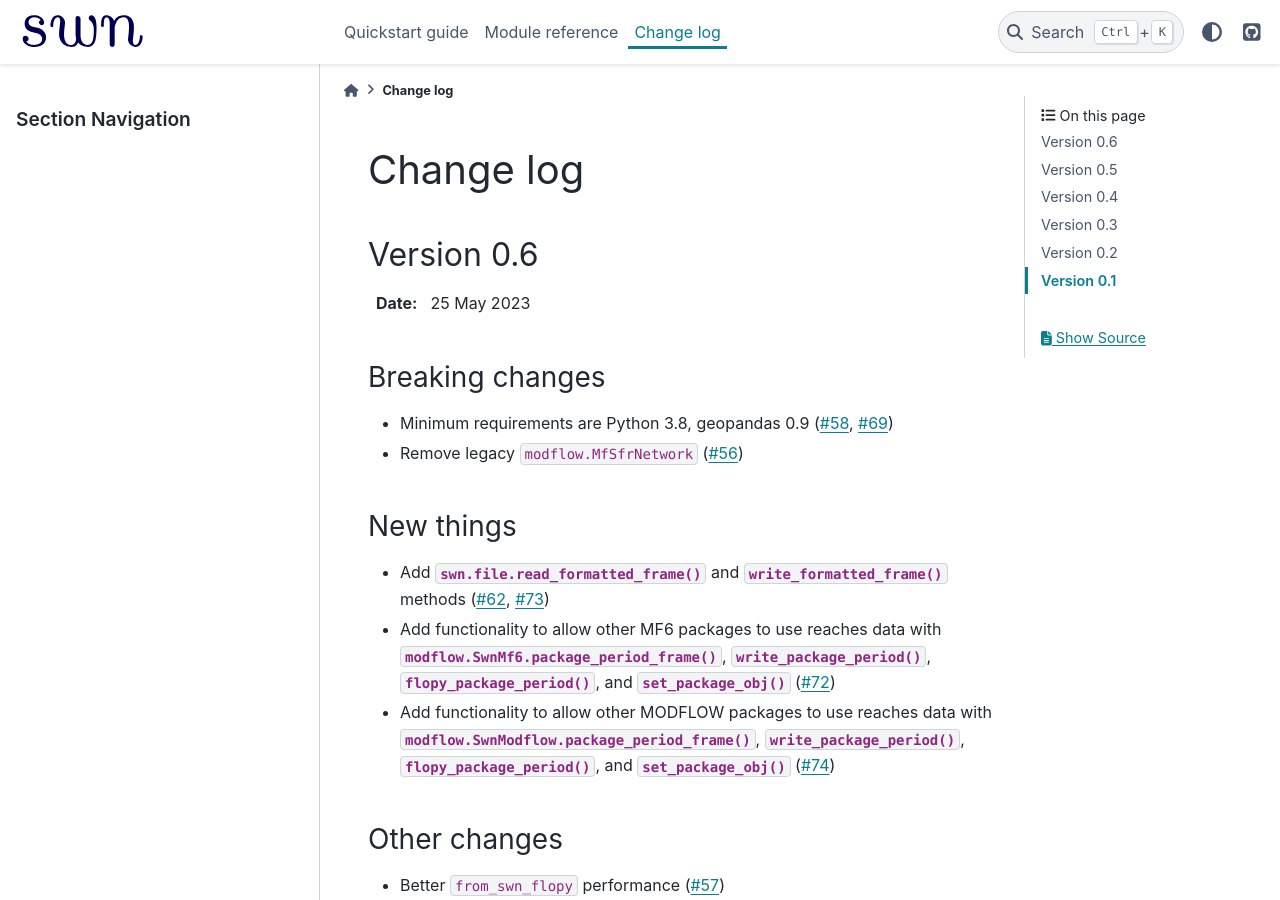
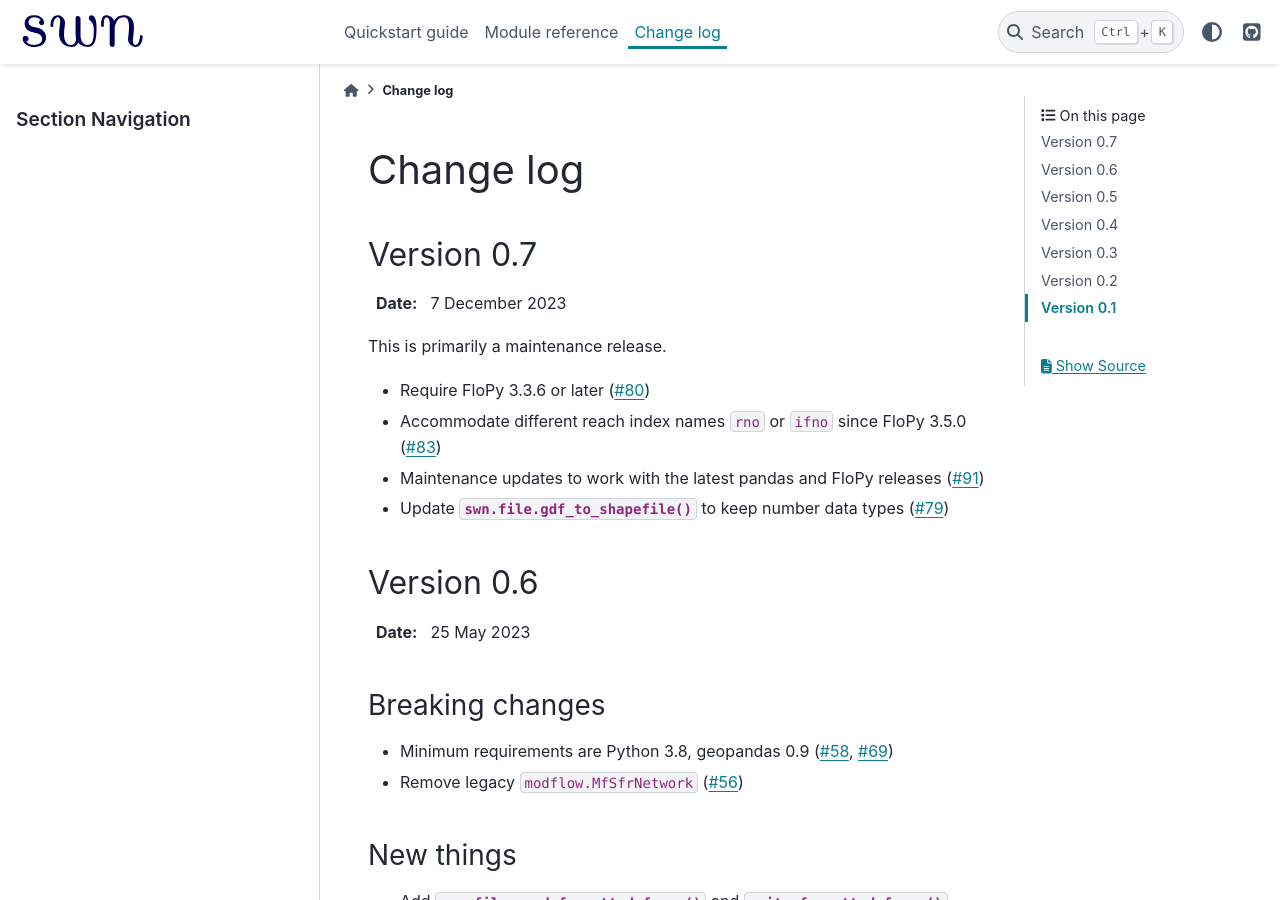
Before and after one commit to mwtoews/surface-water-network, a Sphinx documentation site: the page built from docs/source/changelog.rst, in a window 1280 px wide and 900 px high. Built offline with Sphinx 7.4.7 and the PyData theme 0.15.4, drawn with Linux system fonts in a browser that asks for light colours.

Commit message:
RLS: 0.7

```diff
--- a/docs/source/changelog.rst
+++ b/docs/source/changelog.rst
@@ -2,6 +2,18 @@ Change log
 ==========
 
 .. currentmodule:: swn
+
+Version 0.7
+-----------
+
+:Date: 7 December 2023
+
+This is primarily a maintenance release.
+
+- Require FloPy 3.3.6 or later (:pr:`80`)
+- Accommodate different reach index names ``rno`` or ``ifno`` since FloPy 3.5.0 (:pr:`83`)
+- Maintenance updates to work with the latest pandas and FloPy releases (:pr:`91`)
+- Update :py:meth:`swn.file.gdf_to_shapefile` to keep number data types (:pr:`79`)
 
 Version 0.6
 -----------
```
Also changed, not shown: README.md (+1 -1 lines), 1 other file.
